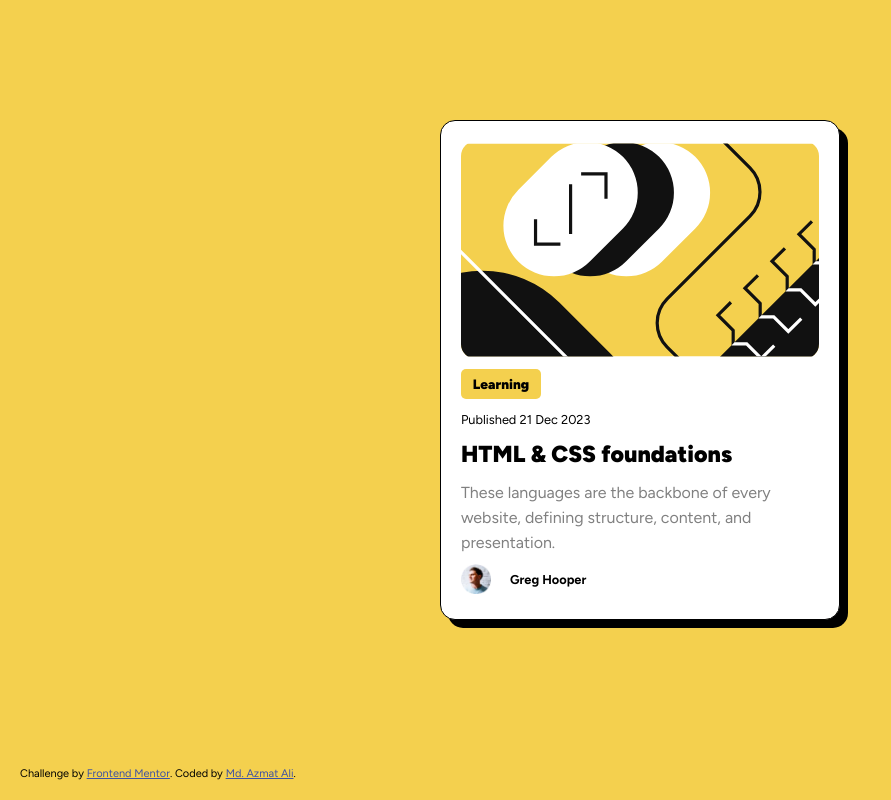
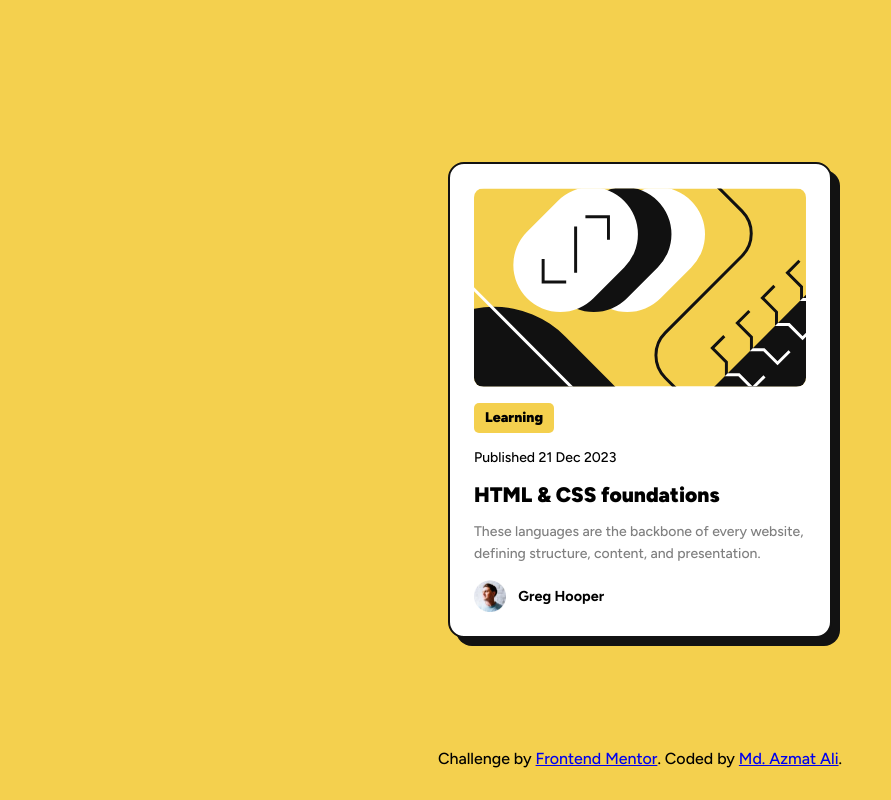
Before and after one commit to MohammadAzmatAli/blog-preview-card, a plain HTML site: page index.html in a window 1280 px wide. Shown: the whole page, without its empty margins (0-891 px from the left). Drawn offline with Linux system fonts and the light colour scheme.

Commit message:
Add files via upload

```diff
--- a/index.html
+++ b/index.html
@@ -28,21 +28,21 @@
   These languages are the backbone of every website, defining structure, content, and presentation.
 
   Greg Hooper -->
-  <div id="card-container">
-    <div id="illustration">
-      <img src="./assets/images/illustration-article.svg" alt="Illustration">
-    </div>
-    <div id="info">
-      <h4>Learning</h4>
-      <span>Published 21 Dec 2023</span>
+  <!-- <article class="product-container">
+  </article> -->
+  <article class="card-container">
+    <img src="./assets/images/illustration-article.svg" alt="illustration-article">
+    <span>Learning</span>
+    <p>Published 21 Dec 2023</p>
+    <div class="card-info">
       <h1>HTML & CSS foundations</h1>
       <p>These languages are the backbone of every website, defining structure, content, and presentation.</p>
+      <div class="avatar-info">
+        <img src="./assets/images/image-avatar.webp" alt="avatar">
+        <h2>Greg Hooper</h2>
+      </div>
     </div>
-    <div id="avatar">
-      <img src="./assets/images/image-avatar.webp" alt="avatar">
-      <h4>Greg Hooper</h4>
-    </div>
-  </div>
+  </article>
 
   <div class="attribution">
     Challenge by <a href="https://www.frontendmentor.io?ref=challenge" target="_blank">Frontend Mentor</a>.
--- a/style.css
+++ b/style.css
@@ -1,94 +1,97 @@
+:root{
+    --clr-primary: hsl(47, 88%, 63%);
+    --clr-neutral-white: hsl(0, 0%, 100%);
+    --clr-neutral-grey: hsl(0, 0%, 50%);
+    --clr-neutral-black: hsl(0, 0%, 7%);
+
+    --fs-para: 1rem;
+    --ff-base:  "Figtree", sans-serif;
+
+    --fw-light: 500;
+    --fw-bold: 900;
+}
+
 *{
     margin: 0px;
     padding: 0px;
     box-sizing: border-box;
-    font-family: "Figtree", sans-serif;
 }
 
 body{
-    background-color: hsl(47, 88%, 63%);
+    background-color: var(--clr-primary);
+    display: grid;
+    place-items: center;
+    min-height: 100vh;
+    font-size: 1rem;
+    font-family: var(--ff-base);
+    font-weight: var(--fw-light);
 }
 
-  #card-container{
-    height: 500px;
-    width: 400px;
-    border: 1px solid black;
-    margin: auto;
-    position: relative;
-    top: 15vh;
-    border-radius: 15px;
-    background-color: white;
-    box-shadow: 8px 8px black;
-    padding: 20px;
-    display: grid;
-    grid-template-rows: 4fr 5fr 1fr;
+img{
+    max-width: 100%;
+    border-radius: .6rem;
 }
 
-  #card-container #illustration img{
-    height: 100%;
-    width: 100%;
-    border-radius: 15px;
+.card-container{
+    margin: 0px 1.2rem;
+    border: 2px solid var(--clr-neutral-black);
+    border-radius: 1rem;
+    box-shadow: 8px 8px var(--clr-neutral-black);
+    background-color: var(--clr-neutral-white);
+    padding: 1.5rem;
+    display: grid;
+    gap: 1rem;
 }
 
-
-  #info h4{
-    height: 30px;
-    width: 80px;
-    background-color: hsl(47, 88%, 63%);
-    text-align: center;
-    line-height: 30px;
-    border-radius: 5px;
-    margin: 10px 0px;
-    font-weight: 900;
-    font-size: 0.85rem;
+.card-container  p{
+    font-size: 0.875rem;
+    font-weight: var(--fw-light);
 }
 
-  #info span{
-    font-size: 0.8rem;
-    color: black;
+.card-info{
+    display: grid;
+    gap: 0.875rem;
+    font-size: .875rem;
 }
 
-  #info h1{
-    margin: 12px 0px;
-    font-size: 1.45rem;
-    font-weight: 900;
+span{
+    padding: .4rem 0;
+    background-color: var(--clr-primary);
+    width: 5rem;
+    text-align: center;
+    border-radius: 5px;
+    font-weight: var(--fw-bold);
+    font-size: 0.875rem;
 }
 
-  #info p{
-    color: hsl(0, 0%, 50%);
-    font-size: 16px;
-    line-height: 25px
+.card-info h1{
+    font-weight: var(--fw-bold);
 }
 
-  #card-container #avatar{
-    width: 35%;
-    display: flex;
-    align-items: center;
-    justify-content: space-between;
-    font-size: 0.8rem;
+.card-info p{
+    line-height: 1.4rem;
+    color: var(--clr-neutral-grey);
 }
 
-  #card-container #avatar img{
-    height: 30px;
-    margin: 5px 0px;
-    width: 30px;
-    margin: 5px 0px;
+.avatar-info{
+    display: flex;
+    gap: 0.8rem;
+    align-items: center;
+    font-size: 0.6rem;
+    font-weight: var(--fw-bold);
 }
 
-  .attribution {
-    font-size: 11px;
-    text-align: center;
-    position: absolute;
-    bottom: 20px;
-    left: 20px;
+.avatar-info img{
+    height: 2rem;
 }
 
-  .attribution a {
-    color: hsl(228, 45%, 44%);
+.attribution{
+    position: absolute;
+    bottom: 2rem;
 }
 
-  @media only screen and (max-width: 500px){
-    #card-container{
-      width: 85%;
+@media(min-width: 426px){
+    .card-container{
+        width: 24rem;
     }
 }
```
Lines whose indentation alone changed are shown as unchanged.
